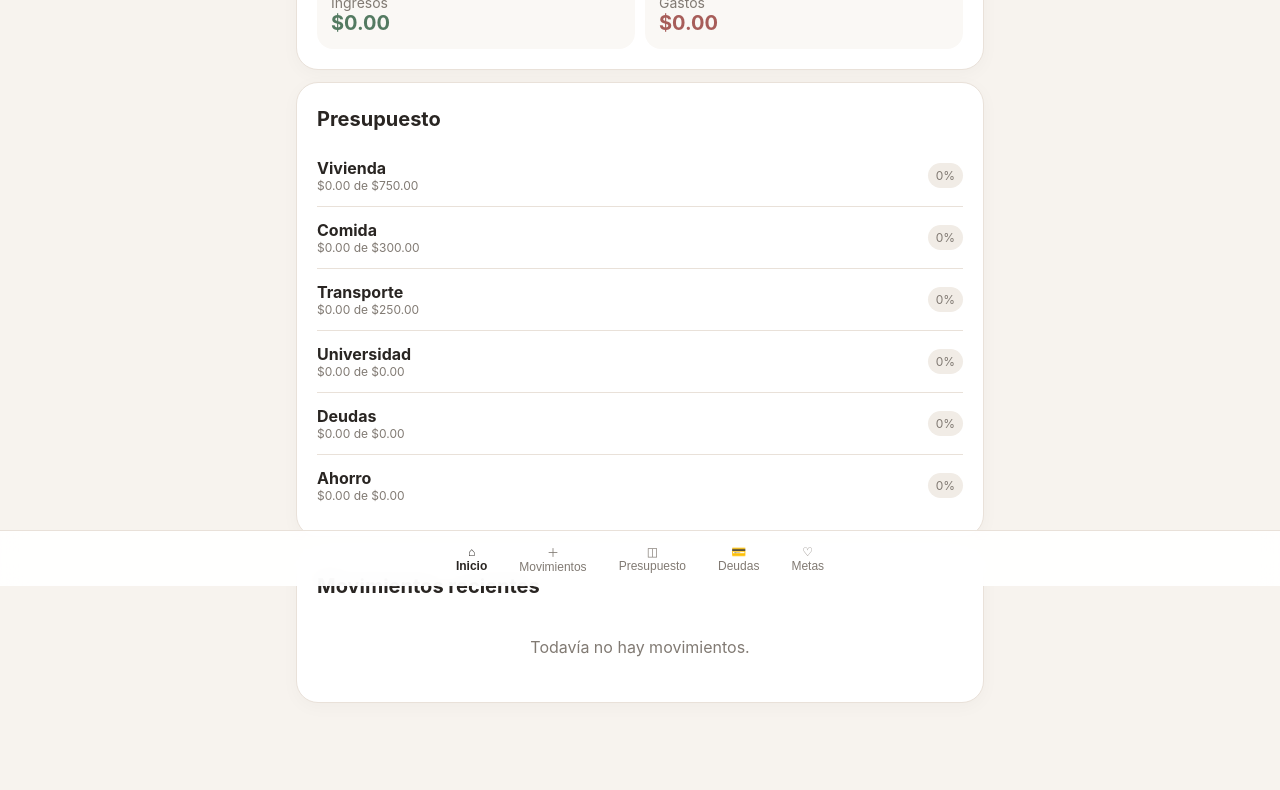
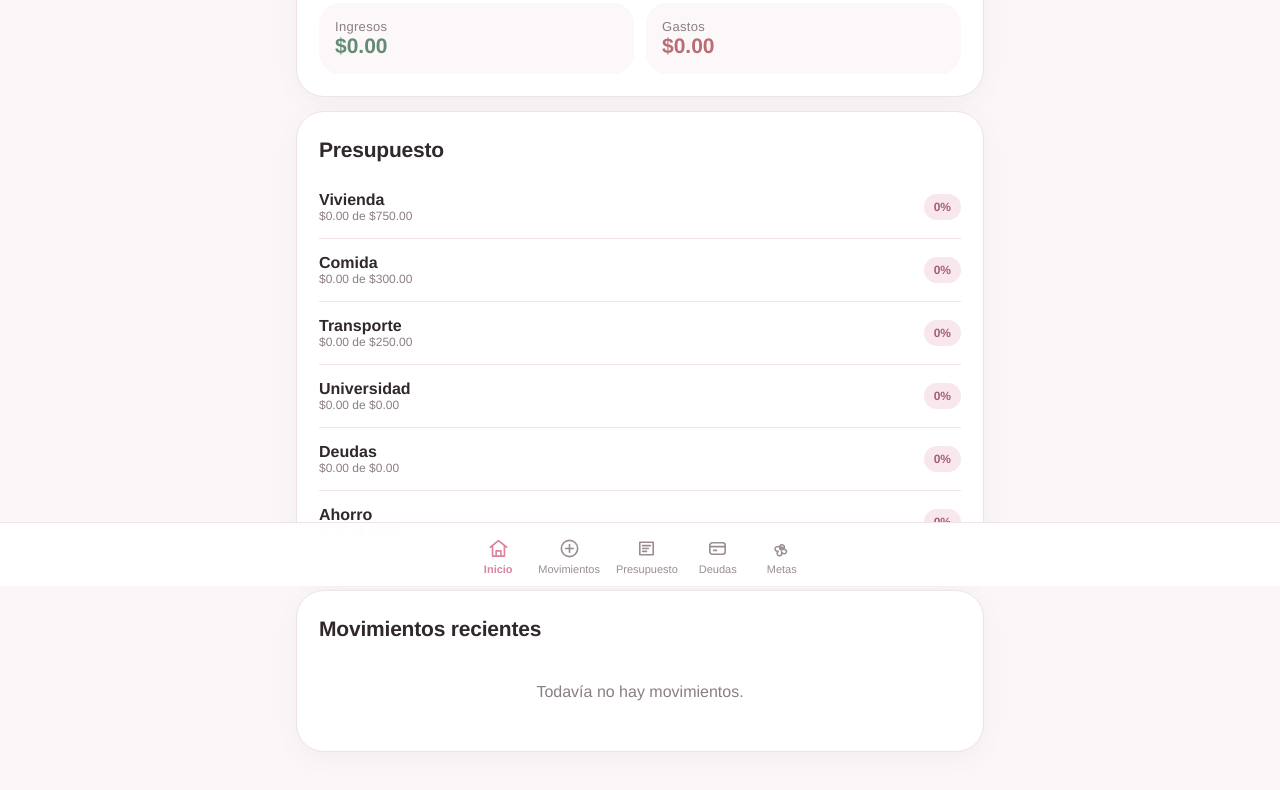
Before and after one commit to gabrielavcm18-dev/mi-dinero, a plain HTML site: page index.html in a window 1280 px wide. Shown: the part 214-1004 px from the top of the page. Drawn offline with Linux system fonts and the light colour scheme.

Commit message:
Add files via upload

```diff
--- a/index.html
+++ b/index.html
@@ -3,7 +3,7 @@
 <head>
 <meta charset="utf-8">
 <meta name="viewport" content="width=device-width,initial-scale=1,viewport-fit=cover">
-<meta name="theme-color" content="#f7f3ee">
+<meta name="theme-color" content="#fbf7f8">
 <link rel="manifest" href="manifest.json">
 <link rel="apple-touch-icon" href="icon-192.png">
 <meta name="apple-mobile-web-app-capable" content="yes">
@@ -11,26 +11,37 @@
 <meta name="apple-mobile-web-app-title" content="Mi Dinero">
 <title>Mi Dinero</title>
 <style>
-:root{--bg:#f7f3ee;--card:#fff;--ink:#292522;--muted:#817a73;--accent:#8b6f5a;--line:#e9e1d9;--green:#537a61;--red:#a75d59}
-*{box-sizing:border-box} body{margin:0;background:var(--bg);color:var(--ink);font-family:-apple-system,BlinkMacSystemFont,"SF Pro Display",Arial,sans-serif}
-.app{max-width:720px;margin:auto;padding:22px 16px 90px}.top{display:flex;justify-content:space-between;align-items:center;margin-bottom:20px}
-h1{font-size:30px;margin:0}.sub{color:var(--muted);font-size:14px}.card{background:var(--card);border:1px solid var(--line);border-radius:22px;padding:20px;margin:12px 0;box-shadow:0 4px 18px #00000008}
-.balance{font-size:40px;font-weight:700;margin:6px 0}.grid{display:grid;grid-template-columns:1fr 1fr;gap:10px}.stat{padding:14px;border-radius:16px;background:#faf8f5}.stat b{font-size:20px}.green{color:var(--green)}.red{color:var(--red)}
-nav{position:fixed;bottom:0;left:0;right:0;background:#ffffffed;border-top:1px solid var(--line);backdrop-filter:blur(12px);display:flex;justify-content:center;z-index:5}
-nav button{background:none;border:0;padding:12px 16px;color:var(--muted);font-size:12px}nav button.active{color:var(--ink);font-weight:700}
-button.primary{width:100%;border:0;border-radius:15px;padding:14px;background:var(--ink);color:white;font-size:16px;font-weight:700}
-button.secondary{border:1px solid var(--line);background:white;border-radius:12px;padding:10px 13px}
-input,select{width:100%;padding:13px;border:1px solid var(--line);border-radius:12px;background:#fff;font-size:16px}
-label{display:block;font-size:13px;color:var(--muted);margin:10px 0 5px}.row{display:flex;gap:8px;align-items:center}.row>*{flex:1}
-.item{display:flex;justify-content:space-between;align-items:center;padding:13px 0;border-bottom:1px solid var(--line)}.item:last-child{border-bottom:0}
-.pill{font-size:12px;padding:5px 8px;border-radius:99px;background:#f1ece6;color:var(--muted)}
-.hidden{display:none}.empty{color:var(--muted);text-align:center;padding:25px}
-h2{font-size:20px;margin:4px 0 14px}.small{font-size:12px;color:var(--muted)}
+:root{--bg:#fbf7f8;--card:#fff;--ink:#30282b;--muted:#8b7e82;--accent:#d9859d;--accent-soft:#f8e7ec;--line:#eee3e7;--green:#638b75;--red:#b86c73;--shadow:0 6px 24px rgba(100,60,75,.06)}
+*{box-sizing:border-box}
+body{margin:0;background:var(--bg);color:var(--ink);font-family:"Avenir Next","SF Pro Rounded","Helvetica Neue",Arial,sans-serif;-webkit-font-smoothing:antialiased}
+button,input,select{font:inherit}
+.app{max-width:720px;margin:auto;padding:26px 16px 104px}
+.top{display:flex;justify-content:space-between;align-items:center;margin-bottom:20px}
+h1{font-size:34px;line-height:1.05;margin:2px 0;font-weight:700;letter-spacing:-.8px}
+.sub{color:var(--muted);font-size:13px;letter-spacing:.3px}
+.card{background:var(--card);border:1px solid var(--line);border-radius:28px;padding:22px;margin:14px 0;box-shadow:var(--shadow)}
+.balance{font-size:46px;font-weight:700;letter-spacing:-1.2px;margin:6px 0 18px}
+.grid{display:grid;grid-template-columns:1fr 1fr;gap:12px}
+.stat{padding:16px;border-radius:21px;background:#fcf8f9}.stat b{font-size:21px}.green{color:var(--green)}.red{color:var(--red)}
+button.icon-button{width:52px;height:52px;border:1px solid var(--line);background:#fff;border-radius:18px;color:var(--ink);display:grid;place-items:center;box-shadow:var(--shadow)}
+button.primary{width:100%;border:0;border-radius:18px;padding:15px;background:var(--accent);color:white;font-size:16px;font-weight:700;box-shadow:0 6px 15px rgba(217,133,157,.22)}
+button.secondary{border:1px solid var(--line);background:#fff;border-radius:15px;padding:10px 13px;color:var(--ink)}
+input,select{width:100%;padding:14px 15px;border:1px solid var(--line);border-radius:15px;background:#fff;color:var(--ink);font-size:16px;outline:none}input:focus,select:focus{border-color:#e4a9b8;box-shadow:0 0 0 3px var(--accent-soft)}
+label{display:block;font-size:13px;color:var(--muted);margin:12px 0 6px}.row{display:flex;gap:8px;align-items:center}.row>*{flex:1}
+.item{display:flex;justify-content:space-between;align-items:center;padding:15px 0;border-bottom:1px solid var(--line)}.item:last-child{border-bottom:0}
+.pill{font-size:12px;padding:6px 10px;border-radius:99px;background:var(--accent-soft);color:#a75e76;font-weight:600}
+.hidden{display:none}.empty{color:var(--muted);text-align:center;padding:28px 10px}
+h2{font-size:21px;margin:4px 0 14px;letter-spacing:-.2px}.small{font-size:12px;color:var(--muted)}
+nav{position:fixed;bottom:0;left:0;right:0;background:rgba(255,255,255,.94);border-top:1px solid var(--line);backdrop-filter:blur(18px);display:flex;justify-content:center;z-index:5;padding:7px 4px calc(7px + env(safe-area-inset-bottom))}
+nav button{background:none;border:0;padding:7px 8px 4px;color:#9a8d92;font-size:11px;min-width:64px;display:flex;flex-direction:column;align-items:center;gap:3px;font-weight:500}
+nav button.active{color:var(--accent);font-weight:700}
+.nav-icon{width:23px;height:23px;stroke:currentColor;fill:none;stroke-width:1.7;stroke-linecap:round;stroke-linejoin:round}
+.flower{width:23px;height:23px;stroke:currentColor;fill:none;stroke-width:1.6;stroke-linecap:round;stroke-linejoin:round}
 </style>
 </head>
 <body>
 <div class="app">
-  <div class="top"><div><div class="sub">MI DINERO</div><h1 id="month"></h1></div><button class="secondary" onclick="show('settings')">⚙️</button></div>
+  <div class="top"><div><div class="sub">MI DINERO</div><h1 id="month"></h1></div><button class="icon-button" aria-label="Configuración" onclick="show('settings')"><svg class="nav-icon" viewBox="0 0 24 24"><circle cx="12" cy="12" r="3"/><path d="M19.4 15a1.7 1.7 0 0 0 .3 1.9l.1.1-1.8 1.8-.1-.1a1.7 1.7 0 0 0-1.9-.3 1.7 1.7 0 0 0-1 1.5V20h-2.6v-.1a1.7 1.7 0 0 0-1-1.5 1.7 1.7 0 0 0-1.9.3l-.1.1-1.8-1.8.1-.1a1.7 1.7 0 0 0 .3-1.9 1.7 1.7 0 0 0-1.5-1H5.4v-2.6h.1a1.7 1.7 0 0 0 1.5-1 1.7 1.7 0 0 0-.3-1.9l-.1-.1 1.8-1.8.1.1a1.7 1.7 0 0 0 1.9.3 1.7 1.7 0 0 0 1-1.5V5h2.6v.1a1.7 1.7 0 0 0 1 1.5 1.7 1.7 0 0 0 1.9-.3l.1-.1 1.8 1.8-.1.1a1.7 1.7 0 0 0-.3 1.9 1.7 1.7 0 0 0 1.5 1h.1v2.6h-.1a1.7 1.7 0 0 0-1.5 1Z"/></svg></button></div>
 
   <section id="home">
     <div class="card">
@@ -96,11 +107,11 @@ h2{font-size:20px;margin:4px 0 14px}.small{font-size:12px;color:var(--muted)}
 </div>
 
 <nav>
-<button onclick="show('home')" id="n-home">⌂<br>Inicio</button>
-<button onclick="show('transactions')" id="n-transactions">＋<br>Movimientos</button>
-<button onclick="show('budgetsPage')" id="n-budgetsPage">◫<br>Presupuesto</button>
-<button onclick="show('debts')" id="n-debts">💳<br>Deudas</button>
-<button onclick="show('goals')" id="n-goals">♡<br>Metas</button>
+<button onclick="show('home')" id="n-home"><svg class="nav-icon" viewBox="0 0 24 24"><path d="M3.5 10.7 12 3.8l8.5 6.9"/><path d="M5.8 9.7V20h12.4V9.7"/><path d="M9.5 20v-5.5h5V20"/></svg><span>Inicio</span></button>
+<button onclick="show('transactions')" id="n-transactions"><svg class="nav-icon" viewBox="0 0 24 24"><circle cx="12" cy="12" r="8.5"/><path d="M12 8v8M8 12h8"/></svg><span>Movimientos</span></button>
+<button onclick="show('budgetsPage')" id="n-budgetsPage"><svg class="nav-icon" viewBox="0 0 24 24"><path d="M5 5.5h14v13H5z"/><path d="M8 9h8M8 12h6M8 15h4"/></svg><span>Presupuesto</span></button>
+<button onclick="show('debts')" id="n-debts"><svg class="nav-icon" viewBox="0 0 24 24"><rect x="4" y="6" width="16" height="12" rx="2.5"/><path d="M4 10h16M8 14h3"/></svg><span>Deudas</span></button>
+<button onclick="show('goals')" id="n-goals"><svg class="flower" viewBox="0 0 24 24"><path d="M12 12c-2.2-2.8-5.4-2.7-6.5-.7-1 1.9.4 3.8 3 3.7-2 1.7-1.1 4.4 1.1 4.6 2.2.2 3.5-1.7 2.4-4.2 1.1 2.5 3.8 2.8 4.9 1 1.1-1.9-.4-3.8-3-3.7 2-1.7 1.1-4.4-1.1-4.6-2.2-.2-3.5 1.7-2.4 4.2Z"/><circle cx="12" cy="12" r="1.6"/></svg><span>Metas</span></button>
 </nav>
 
 <script>
```
Also changed, not shown: manifest.json.
